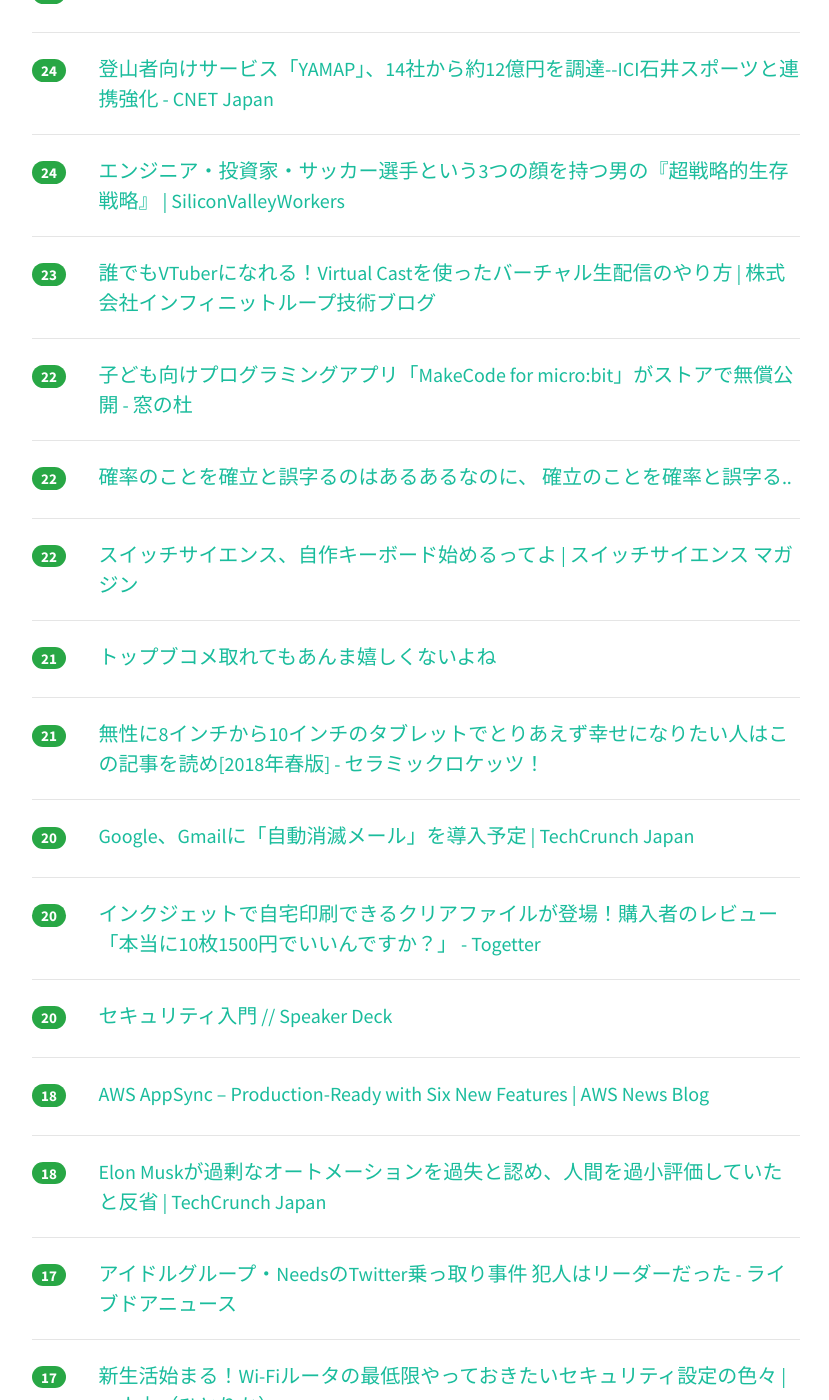
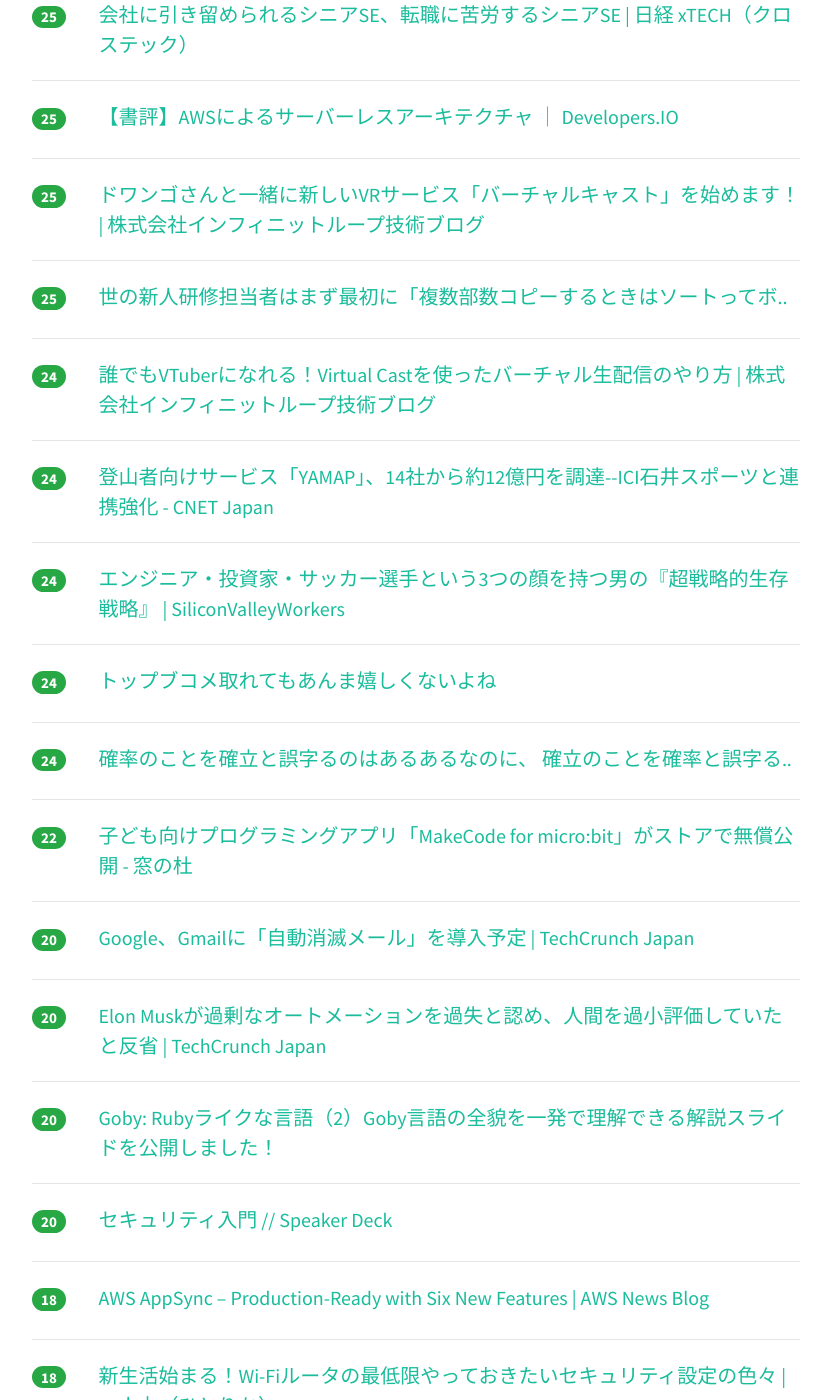
Before and after one commit to yatta47/hatena-matome-site, a Jekyll site: the page built from _posts/2018-04-14-hatena.md, in a window 1280 px wide and 1400 px high, scrolled down 1886 px. Shown: the whole window, without its empty margins (224-1053 px from the left). Built offline with Jekyll 4.4.1, drawn with Linux system fonts in a browser that asks for light colours; nearby versions of some CDN libraries; some of the changed text lies outside the part shown.

Commit message:
Updated 2018-04-14

```diff
--- a/_posts/2018-04-14-hatena.md
+++ b/_posts/2018-04-14-hatena.md
@@ -1,10 +1,10 @@
 ---
 layout: post
 title:  "2018-04-14 はてぶIT"
-date:   2018-04-14 20:02:20
+date:   2018-04-14 21:02:24
 tags: [it-hotentry]
 ---
-42 件のデータあり
+44 件のデータあり
 
 <hr><div class="row">
 <div class="col-1"><span class="badge badge-pill badge-success h2">222</span></div>
@@ -17,42 +17,42 @@ tags: [it-hotentry]
 </div>
 <hr>
 <div class="row">
-<div class="col-1"><span class="badge badge-pill badge-success h2">87</span></div>
+<div class="col-1"><span class="badge badge-pill badge-success h2">91</span></div>
+<div class="col-11"><a href='http://www.youtube.com/watch?v=D-q2vZP9fgU' target='_blank'>Pacific Rim Uprising - 1975 (Nerdist Presents)</a></div>
+</div>
+<hr>
+<div class="row">
+<div class="col-1"><span class="badge badge-pill badge-success h2">89</span></div>
 <div class="col-11"><a href='http://panora.tokyo/58761/' target='_blank'>【詳報】VTuber配信ツール「バーチャルキャスト」 できることや必要機材、配信のやり方をまとめ！ – PANORA</a></div>
 </div>
 <hr>
 <div class="row">
-<div class="col-1"><span class="badge badge-pill badge-success h2">82</span></div>
-<div class="col-11"><a href='http://www.youtube.com/watch?v=D-q2vZP9fgU' target='_blank'>Pacific Rim Uprising - 1975 (Nerdist Presents)</a></div>
+<div class="col-1"><span class="badge badge-pill badge-success h2">79</span></div>
+<div class="col-11"><a href='https://www3.nhk.or.jp/news/html/20180414/k10011403591000.html' target='_blank'>「求む！コンビニオーナー」なり手不足で学生に説明会 | NHKニュース</a></div>
 </div>
 <hr>
 <div class="row">
-<div class="col-1"><span class="badge badge-pill badge-success h2">58</span></div>
+<div class="col-1"><span class="badge badge-pill badge-success h2">75</span></div>
 <div class="col-11"><a href='https://qiita.com/pshiko/items/1e9acd114b7e85884866' target='_blank'>他人のコミットをmergeする時にsquashするべきでないのではという話 - Qiita</a></div>
 </div>
 <hr>
 <div class="row">
-<div class="col-1"><span class="badge badge-pill badge-success h2">52</span></div>
+<div class="col-1"><span class="badge badge-pill badge-success h2">68</span></div>
+<div class="col-11"><a href='http://kan3.hateblo.jp/entry/2018/04/14/155812' target='_blank'>広告業界と漫画村やAnitubeは完全にグル - アンテナ開発者ブログ</a></div>
+</div>
+<hr>
+<div class="row">
+<div class="col-1"><span class="badge badge-pill badge-success h2">55</span></div>
 <div class="col-11"><a href='http://jp.automaton.am/articles/newsjp/20180414-66132/' target='_blank'>『テラリア』シリーズ最新作『Terraria: Otherworld』が開発中止。開発会社を変更するも、求める品質には至らず | AUTOMATON</a></div>
 </div>
 <hr>
 <div class="row">
-<div class="col-1"><span class="badge badge-pill badge-success h2">52</span></div>
+<div class="col-1"><span class="badge badge-pill badge-success h2">55</span></div>
 <div class="col-11"><a href='https://www.slideshare.net/tsuyoshika/ss-93735921' target='_blank'>ユーザー中心組織論</a></div>
 </div>
 <hr>
 <div class="row">
-<div class="col-1"><span class="badge badge-pill badge-success h2">45</span></div>
-<div class="col-11"><a href='http://kan3.hateblo.jp/entry/2018/04/14/155812' target='_blank'>広告業界と漫画村やAnitubeは完全にグル - アンテナ開発者ブログ</a></div>
-</div>
-<hr>
-<div class="row">
-<div class="col-1"><span class="badge badge-pill badge-success h2">42</span></div>
-<div class="col-11"><a href='https://www3.nhk.or.jp/news/html/20180414/k10011403591000.html' target='_blank'>「求む！コンビニオーナー」なり手不足で学生に説明会 | NHKニュース</a></div>
-</div>
-<hr>
-<div class="row">
-<div class="col-1"><span class="badge badge-pill badge-success h2">36</span></div>
+<div class="col-1"><span class="badge badge-pill badge-success h2">38</span></div>
 <div class="col-11"><a href='http://www.nicovideo.jp/watch/1523414724' target='_blank'>ヒナまつり　第一話「超能力少女現る！」 - ニコニコ動画</a></div>
 </div>
 <hr>
@@ -67,6 +67,11 @@ tags: [it-hotentry]
 </div>
 <hr>
 <div class="row">
+<div class="col-1"><span class="badge badge-pill badge-success h2">28</span></div>
+<div class="col-11"><a href='http://cr.hatenablog.com/entry/2018/04/14/015542' target='_blank'>無性に8インチから10インチのタブレットでとりあえず幸せになりたい人はこの記事を読め[2018年春版] - セラミックロケッツ！</a></div>
+</div>
+<hr>
+<div class="row">
 <div class="col-1"><span class="badge badge-pill badge-success h2">27</span></div>
 <div class="col-11"><a href='https://jp.quora.com/%E6%97%A5%E6%9C%AC%E3%81%AE%E3%82%B9%E3%82%BF%E3%83%BC%E3%83%88%E3%82%A2%E3%83%83%E3%83%97%E6%96%87%E5%8C%96%E3%81%AF%E3%81%A9%E3%81%86%E3%81%A7%E3%81%99%E3%81%8B' target='_blank'>日本のスタートアップ文化はどうですか？ - Quora</a></div>
 </div>
@@ -74,6 +79,16 @@ tags: [it-hotentry]
 <div class="row">
 <div class="col-1"><span class="badge badge-pill badge-success h2">27</span></div>
 <div class="col-11"><a href='http://www.sumicco.net/entry/tool' target='_blank'>【ブロガー必見】全部無料！ブログ製作が捗るおすすめツールまとめ - すみっこから</a></div>
+</div>
+<hr>
+<div class="row">
+<div class="col-1"><span class="badge badge-pill badge-success h2">26</span></div>
+<div class="col-11"><a href='http://mag.switch-science.com/2018/04/13/diy_keyboard/' target='_blank'>スイッチサイエンス、自作キーボード始めるってよ | スイッチサイエンス マガジン</a></div>
+</div>
+<hr>
+<div class="row">
+<div class="col-1"><span class="badge badge-pill badge-success h2">26</span></div>
+<div class="col-11"><a href='https://togetter.com/li/1217927' target='_blank'>インクジェットで自宅印刷できるクリアファイルが登場！購入者のレビュー「本当に10枚1500円でいいんですか？」 - Togetter</a></div>
 </div>
 <hr>
 <div class="row">
@@ -98,6 +113,11 @@ tags: [it-hotentry]
 <hr>
 <div class="row">
 <div class="col-1"><span class="badge badge-pill badge-success h2">24</span></div>
+<div class="col-11"><a href='https://www.infiniteloop.co.jp/blog/2018/04/virtualcast/' target='_blank'>誰でもVTuberになれる！Virtual Castを使ったバーチャル生配信のやり方 | 株式会社インフィニットループ技術ブログ</a></div>
+</div>
+<hr>
+<div class="row">
+<div class="col-1"><span class="badge badge-pill badge-success h2">24</span></div>
 <div class="col-11"><a href='https://japan.cnet.com/article/35117733/' target='_blank'>登山者向けサービス「YAMAP」、14社から約12億円を調達--ICI石井スポーツと連携強化 - CNET Japan</a></div>
 </div>
 <hr>
@@ -107,33 +127,18 @@ tags: [it-hotentry]
 </div>
 <hr>
 <div class="row">
-<div class="col-1"><span class="badge badge-pill badge-success h2">23</span></div>
-<div class="col-11"><a href='https://www.infiniteloop.co.jp/blog/2018/04/virtualcast/' target='_blank'>誰でもVTuberになれる！Virtual Castを使ったバーチャル生配信のやり方 | 株式会社インフィニットループ技術ブログ</a></div>
+<div class="col-1"><span class="badge badge-pill badge-success h2">24</span></div>
+<div class="col-11"><a href='https://anond.hatelabo.jp/20180414124937' target='_blank'>トップブコメ取れてもあんま嬉しくないよね</a></div>
+</div>
+<hr>
+<div class="row">
+<div class="col-1"><span class="badge badge-pill badge-success h2">24</span></div>
+<div class="col-11"><a href='https://anond.hatelabo.jp/20180414123706' target='_blank'>確率のことを確立と誤字るのはあるあるなのに、 確立のことを確率と誤字る..</a></div>
 </div>
 <hr>
 <div class="row">
 <div class="col-1"><span class="badge badge-pill badge-success h2">22</span></div>
 <div class="col-11"><a href='https://forest.watch.impress.co.jp/docs/news/1116998.html' target='_blank'>子ども向けプログラミングアプリ「MakeCode for micro:bit」がストアで無償公開 - 窓の杜</a></div>
-</div>
-<hr>
-<div class="row">
-<div class="col-1"><span class="badge badge-pill badge-success h2">22</span></div>
-<div class="col-11"><a href='https://anond.hatelabo.jp/20180414123706' target='_blank'>確率のことを確立と誤字るのはあるあるなのに、 確立のことを確率と誤字る..</a></div>
-</div>
-<hr>
-<div class="row">
-<div class="col-1"><span class="badge badge-pill badge-success h2">22</span></div>
-<div class="col-11"><a href='http://mag.switch-science.com/2018/04/13/diy_keyboard/' target='_blank'>スイッチサイエンス、自作キーボード始めるってよ | スイッチサイエンス マガジン</a></div>
-</div>
-<hr>
-<div class="row">
-<div class="col-1"><span class="badge badge-pill badge-success h2">21</span></div>
-<div class="col-11"><a href='https://anond.hatelabo.jp/20180414124937' target='_blank'>トップブコメ取れてもあんま嬉しくないよね</a></div>
-</div>
-<hr>
-<div class="row">
-<div class="col-1"><span class="badge badge-pill badge-success h2">21</span></div>
-<div class="col-11"><a href='http://cr.hatenablog.com/entry/2018/04/14/015542' target='_blank'>無性に8インチから10インチのタブレットでとりあえず幸せになりたい人はこの記事を読め[2018年春版] - セラミックロケッツ！</a></div>
 </div>
 <hr>
 <div class="row">
@@ -143,7 +148,12 @@ tags: [it-hotentry]
 <hr>
 <div class="row">
 <div class="col-1"><span class="badge badge-pill badge-success h2">20</span></div>
-<div class="col-11"><a href='https://togetter.com/li/1217927' target='_blank'>インクジェットで自宅印刷できるクリアファイルが登場！購入者のレビュー「本当に10枚1500円でいいんですか？」 - Togetter</a></div>
+<div class="col-11"><a href='https://jp.techcrunch.com/2018/04/14/2018-04-13-elon-musk-says-humans-are-underrated-calls-teslas-excessive-automation-a-mistake/' target='_blank'>Elon Muskが過剰なオートメーションを過失と認め、人間を過小評価していたと反省 | TechCrunch Japan</a></div>
+</div>
+<hr>
+<div class="row">
+<div class="col-1"><span class="badge badge-pill badge-success h2">20</span></div>
+<div class="col-11"><a href='https://techracho.bpsinc.jp/hachi8833/2018_04_14/55052' target='_blank'>Goby: Rubyライクな言語（2）Goby言語の全貌を一発で理解できる解説スライドを公開しました！</a></div>
 </div>
 <hr>
 <div class="row">
@@ -158,17 +168,12 @@ tags: [it-hotentry]
 <hr>
 <div class="row">
 <div class="col-1"><span class="badge badge-pill badge-success h2">18</span></div>
-<div class="col-11"><a href='https://jp.techcrunch.com/2018/04/14/2018-04-13-elon-musk-says-humans-are-underrated-calls-teslas-excessive-automation-a-mistake/' target='_blank'>Elon Muskが過剰なオートメーションを過失と認め、人間を過小評価していたと反省 | TechCrunch Japan</a></div>
+<div class="col-11"><a href='https://hitorica.com/wifi-secure-setting/' target='_blank'>新生活始まる！Wi-Fiルータの最低限やっておきたいセキュリティ設定の色々 | 一人力（ひとりか）</a></div>
 </div>
 <hr>
 <div class="row">
-<div class="col-1"><span class="badge badge-pill badge-success h2">17</span></div>
+<div class="col-1"><span class="badge badge-pill badge-success h2">16</span></div>
 <div class="col-11"><a href='http://news.livedoor.com/article/detail/14577064/' target='_blank'>アイドルグループ・NeedsのTwitter乗っ取り事件 犯人はリーダーだった - ライブドアニュース</a></div>
-</div>
-<hr>
-<div class="row">
-<div class="col-1"><span class="badge badge-pill badge-success h2">17</span></div>
-<div class="col-11"><a href='https://hitorica.com/wifi-secure-setting/' target='_blank'>新生活始まる！Wi-Fiルータの最低限やっておきたいセキュリティ設定の色々 | 一人力（ひとりか）</a></div>
 </div>
 <hr>
 <div class="row">
@@ -177,17 +182,12 @@ tags: [it-hotentry]
 </div>
 <hr>
 <div class="row">
-<div class="col-1"><span class="badge badge-pill badge-success h2">15</span></div>
-<div class="col-11"><a href='https://techracho.bpsinc.jp/hachi8833/2018_04_14/55052' target='_blank'>Goby: Rubyライクな言語（2）Goby言語の全貌を一発で理解できる解説スライドを公開しました！</a></div>
-</div>
-<hr>
-<div class="row">
-<div class="col-1"><span class="badge badge-pill badge-success h2">14</span></div>
+<div class="col-1"><span class="badge badge-pill badge-success h2">16</span></div>
 <div class="col-11"><a href='http://diamond.jp/articles/-/167222' target='_blank'>頭の働きを良くするには、一にも二にも「運動」だ | イノベーション的発想を磨く | ダイヤモンド・オンライン</a></div>
 </div>
 <hr>
 <div class="row">
-<div class="col-1"><span class="badge badge-pill badge-success h2">14</span></div>
+<div class="col-1"><span class="badge badge-pill badge-success h2">15</span></div>
 <div class="col-11"><a href='http://www.atmarkit.co.jp/ait/articles/1804/13/news024.html' target='_blank'>複雑怪奇？　Windows 10の大型更新とサポート期間を整理する：Windows 10 The Latest - ＠IT</a></div>
 </div>
 <hr>
@@ -207,6 +207,16 @@ tags: [it-hotentry]
 </div>
 <hr>
 <div class="row">
+<div class="col-1"><span class="badge badge-pill badge-success h2">11</span></div>
+<div class="col-11"><a href='https://shinobu-natsume.hatenablog.jp/entry/2018/04/14/123501' target='_blank'>近江八幡へ　- vol.2 - - 旅とカメラとわたしと。</a></div>
+</div>
+<hr>
+<div class="row">
+<div class="col-1"><span class="badge badge-pill badge-success h2">10</span></div>
+<div class="col-11"><a href='https://www.asahi.com/articles/ASL3V4HX2L3VOIPE019.html' target='_blank'>セーラー服発祥を「争わないで」名古屋説発表に福岡は…：朝日新聞デジタル</a></div>
+</div>
+<hr>
+<div class="row">
 <div class="col-1"><span class="badge badge-pill badge-success h2">9</span></div>
 <div class="col-11"><a href='https://togetter.com/li/1217840' target='_blank'>シュリンク vs 立ち読み - Togetter</a></div>
 </div>
```
